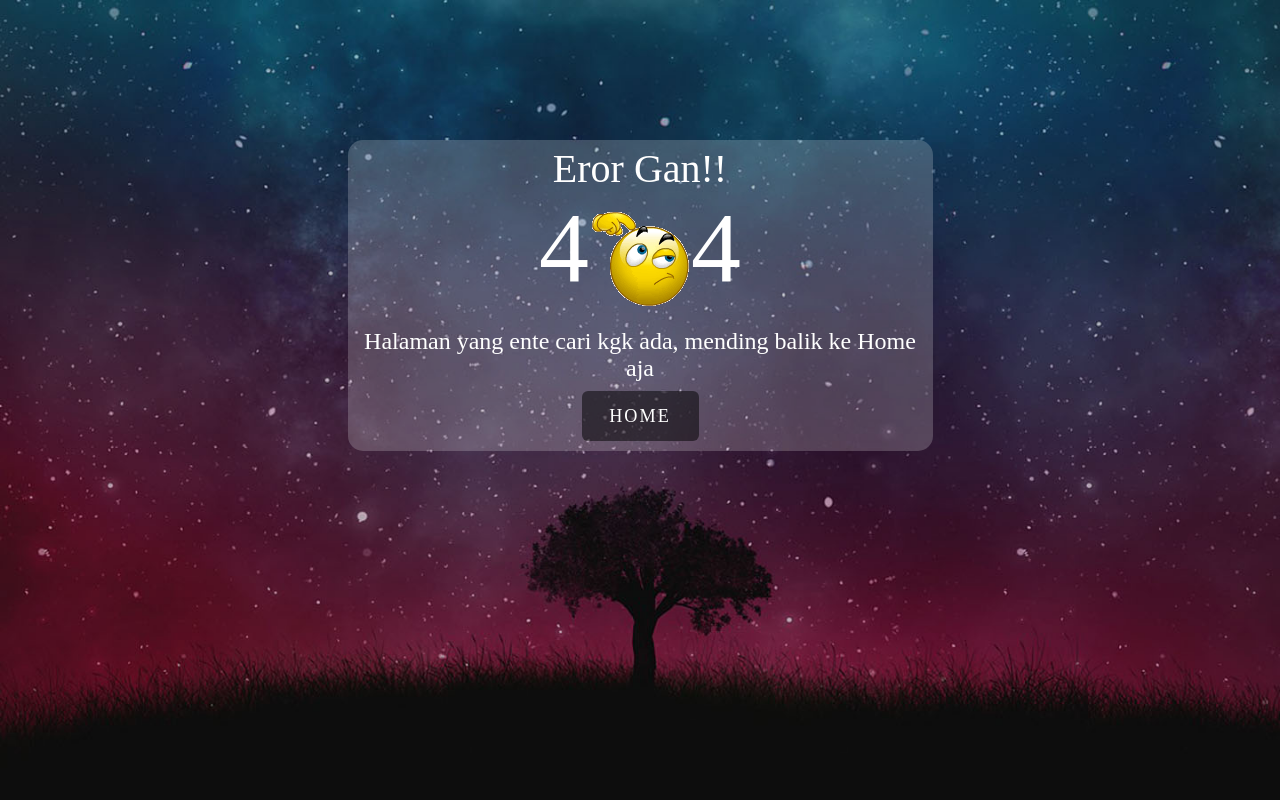
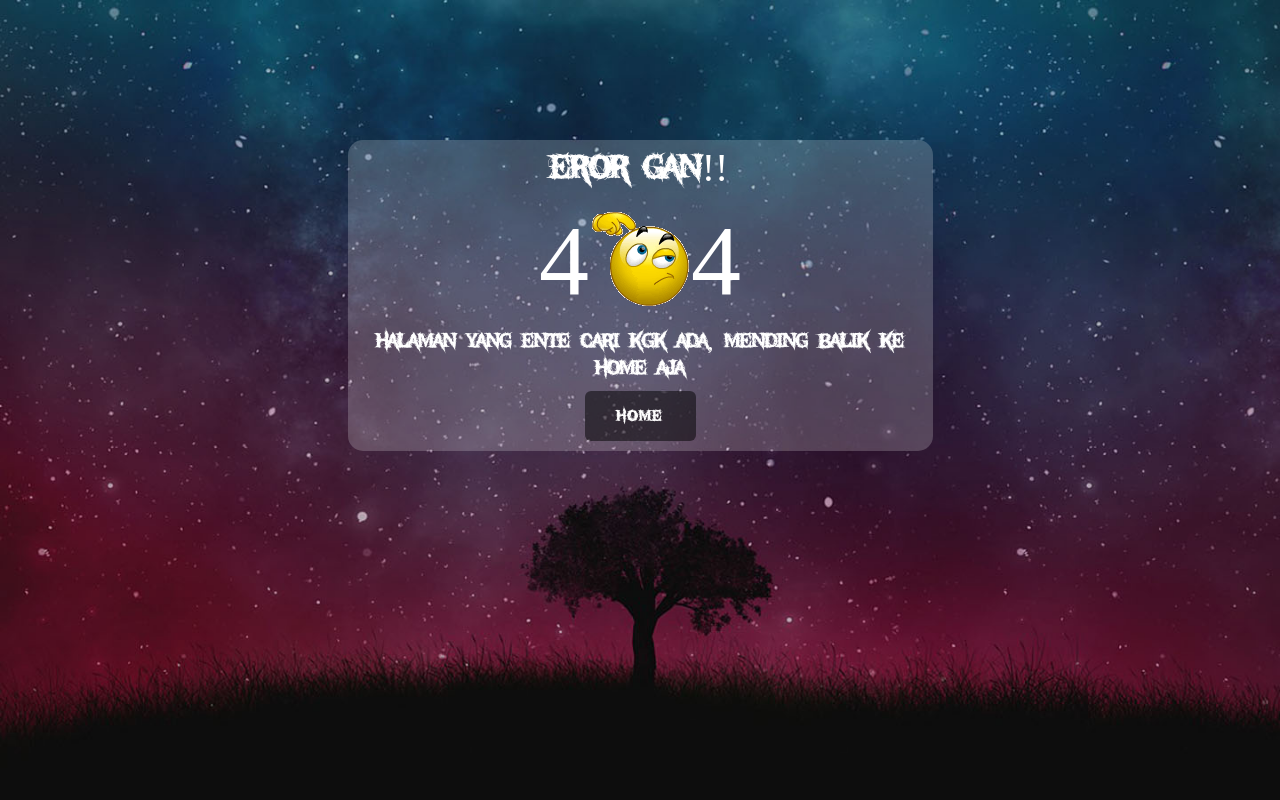
Before and after one commit to dekiakbar/ebook, a PHP site: page /ebook/error.php in a window 1280 px wide. Run offline with PHP 8.4, Linux system fonts and the light colour scheme.

Commit message:
fix respnsive hal error

```diff
--- a/adm/histori.php
+++ b/adm/histori.php
@@ -108,6 +108,7 @@ $halaman=1;
                         </div>
                         <div class="form-group">
                             <p class="text-justify">Kalo ada yang coba masuk atau login ke admin page web ini, mohon secepatnya ditindak dengan cara blaclist mac addressnya, mac address ada di DHCP server log dan sesuai kan dengan IP yang mencoba masuk ke login page. IP tersebut akan valid dengan waktu 14 hari dihitung dari user tersebut mulai terhubung ke Wifi. </p>
+                            <p class="text-justify">Mohon dipelihara servernya secara berkala, agar tetap berjalan lancar.</p>
                             <p class="text-right">Thank's</p>
                         </div>
                     </div>
--- a/css/style.css
+++ b/css/style.css
@@ -1,3 +1,8 @@
+@font-face{
+    font-family: 'BlackDahlia';
+    src:  url('../fonts/BlackDahlia.ttf') format('truetype');
+}
+
 html,
 body {
   width: 100%;
@@ -267,7 +272,7 @@ sukses
 eror
 ==========*/
 .bodi4{
-    font-family: 'Beyond Wonderland';
+    font-family: 'BlackDahlia';
     background: url('../gambar/eror.jpg');
     background-position: center center;
     background-repeat:  no-repeat;
@@ -279,6 +284,7 @@ eror
     float: none;
     margin: 0 auto;
     margin-top: 140px;
+    word-spacing: 5px;
 }
 
 .jdleror {
--- a/error.php
+++ b/error.php
@@ -26,10 +26,8 @@
 						<div class="col-sm-12 text-center">
 							<h3>Halaman yang ente cari kgk ada, mending balik ke Home aja</h3>
 						</div>
-						<div class="row">
 							<div class="col-sm-12 tmbol text-center">
 							<a href="index.php">Home</a>
-							</div>
 						</div>
 					</div>
 				</div>
```
